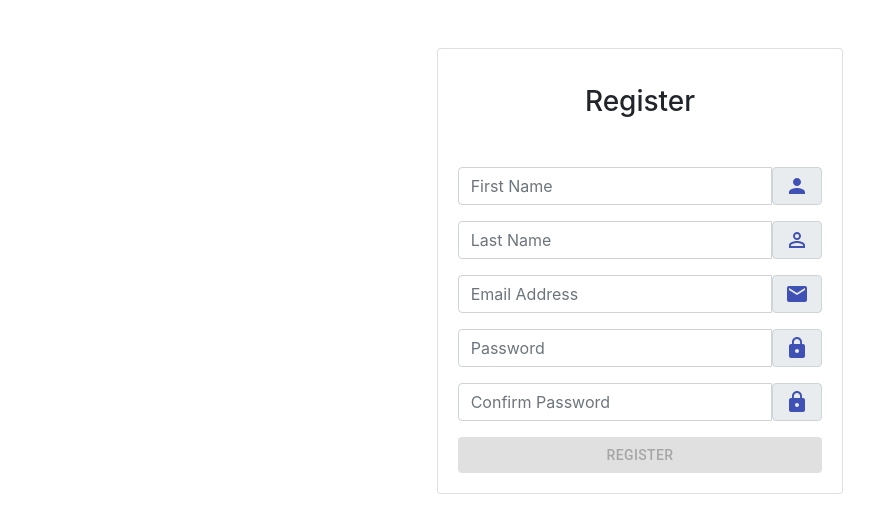
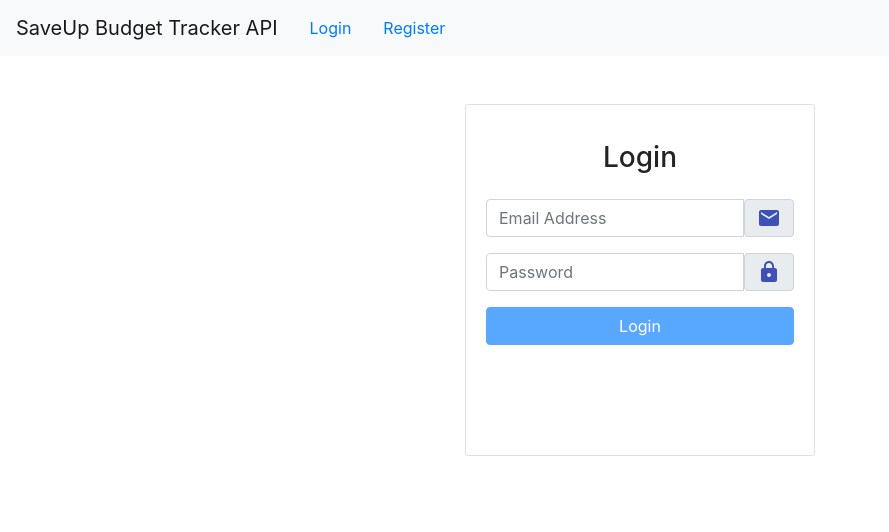
Before and after one commit to gisellmoros/budget-tracker-api-saveup, a React (Create React App) app: page /login in a window 1280 px wide. Shown: the top 532 px of the page, without its empty margins (0-889 px from the left). Built offline with nearby package versions, Linux system fonts and the light colour scheme.

Commit message:
includes login

```diff
--- a/src/App.js
+++ b/src/App.js
@@ -1,12 +1,32 @@
+import {useState} from 'react'
 import Register from 'pages/register'
+import  Login from 'pages/login'
 import './App.css'
+import {UserProvider} from 'userContext'
+import {Route,Switch} from 'react-router-dom'
+import {BrowserRouter as Router} from 'react-router-dom'
+import {Container} from 'react-bootstrap'
+import NavBar from 'components/AppNavBar'
 
 function App () {
 
+  const [user,setUser] = useState({
+    email: localStorage.getItem('email'),
+    isAdmin: localStorage.getItem('isAdmin') === "true"
+ })
+
 return(
-
-  <Register/>
-
+  <UserProvider value={{user,setUser}}>
+    <Router>
+      <NavBar/>
+        <Container>
+            <Switch>
+              <Route exact path='/login' component={Login}/>
+              <Route exact path='/register' component={Register}/>
+            </Switch>
+        </Container>
+  </Router>
+</UserProvider>
   )
 
 }
--- /dev/null
+++ b/src/components/AppNavBar.js
@@ -0,0 +1,25 @@
+import React, {useContext} from 'react'
+import {Navbar,Nav} from 'react-bootstrap'
+import {Link,NavLink} from 'react-router-dom'
+import UserContext from 'userContext'
+
+export default function NavBar() {
+
+	const {user} = (useContext(UserContext))
+	console.log(user)
+
+	return (
+
+		<Navbar bg="light" expand="lg">
+			<Navbar.Brand href="/">SaveUp Budget Tracker API</Navbar.Brand>
+			<Navbar.Toggle aria-controls="basic-navbar-nav"/>
+			<Navbar.Collapse id="basic-navbar-nav">
+						<Nav.Link as={NavLink} to="/login">Login</Nav.Link>
+						<Nav.Link as={NavLink} to="/register">Register</Nav.Link>
+			</Navbar.Collapse>
+
+		</Navbar>
+
+		)
+
+}
--- a/src/pages/login.js
+++ b/src/pages/login.js
@@ -0,0 +1,129 @@
+import React, { useState, useEffect, useContext } from "react";
+import UserContext from 'userContext'
+import { InputGroup, Button, Row, Col, Card, FormControl } from "react-bootstrap";
+import Swal from "sweetalert2";
+import { Email, Lock } from "@material-ui/icons";
+import './style.css'
+
+export default function Login() {
+	const { user, setUser } = useContext(UserContext);
+	const [email, setEmail] = useState("");
+	const [password, setPassword] = useState("");
+	const [isActive, setIsActive] = useState(true);
+
+	useEffect(() => {
+		if (email !== "" && password !== "") {
+			setIsActive(true);
+		} else {
+			setIsActive(false);
+		}
+	}, [email, password])
+
+	function loginUser(e) {
+		e.preventDefault()
+
+		fetch("http://localhost:4000/api/users/login", {
+			method: "POST",
+			headers: {
+				"Content-Type": "application/json",
+			},
+			body: JSON.stringify({
+				email: email,
+				password: password
+			})
+		})
+		.then(res => res.json())
+		.then(data => {
+			//console.log(data)
+		if(data.accessToken) {
+				localStorage.setItem('token',data.accessToken)
+			Swal.fire({
+		icon: "success",
+		title: "Logged in Successfully.",
+		text: "You are now logged in to SaveUp!"
+	})
+
+fetch('http://localhost:4000/api/users/', {
+
+		headers: {
+			Authorization: `Bearer ${data.accessToken}`
+		}
+	})
+	.then(res => res.json())
+	.then(data => {
+		//console.log(data)
+		localStorage.setItem('email',data.email)
+		localStorage.setItem('isAdmin',data.isAdmin)
+		//setWillRedirect(true)
+
+		setUser({
+			email: data.email,
+			isAdmin: data.isAdmin
+		})
+	})
+		} else {
+			Swal.fire({
+				icon: "error",
+				title: "Login Failed."
+			})
+		}
+	})
+setEmail("")
+setPassword("")
+
+}
+
+return(
+	<Row className="form mt-5">
+	<Col xs={12} md={4} className="m-auto mt-5">
+		<Card className="login-form">
+			<Card.Body>
+				<h3 className="text-center mt-3 mb-4">Login</h3>
+				<form onSubmit={(e) => loginUser(e)}>
+					<InputGroup className="mb-3">
+								<FormControl
+									type="email"
+									placeholder="Email Address"
+									type="email"
+									value={email}
+									onChange={(e) => {
+										setEmail(e.target.value);
+									}}
+								/>
+								<InputGroup.Text><Email color='primary'/></InputGroup.Text>
+							</InputGroup>
+							<InputGroup className="mb-3">
+								<FormControl
+									type="password"
+									placeholder="Password"
+									value={password}
+									onChange={(e) => {
+										setPassword(e.target.value);
+									}}
+								/>
+								<InputGroup.Text><Lock color='primary'/></InputGroup.Text>
+							</InputGroup>
+					{isActive ? (
+						<Button
+						variant="primary"
+						type="submit"
+						className="w-100">
+							Login
+						</Button>
+					) : (
+						<Button
+						variant="primary"
+						type="submit"
+						className="w-100"
+						disabled>
+							Login
+						</Button>
+					)}
+				</form>
+			</Card.Body>
+		</Card>
+	</Col>
+</Row>
+)
+
+}
--- a/src/pages/style.css
+++ b/src/pages/style.css
@@ -0,0 +1,3 @@
+.login-form {
+	height: 22rem;
+}
--- /dev/null
+++ b/src/userContext.js
@@ -0,0 +1,8 @@
+import React from 'react'
+
+const UserContext = React.createContext()
+
+
+export const UserProvider = UserContext.Provider
+
+export default UserContext
```
Also changed, not shown: src/pages/register.js (+5 -5 lines).
